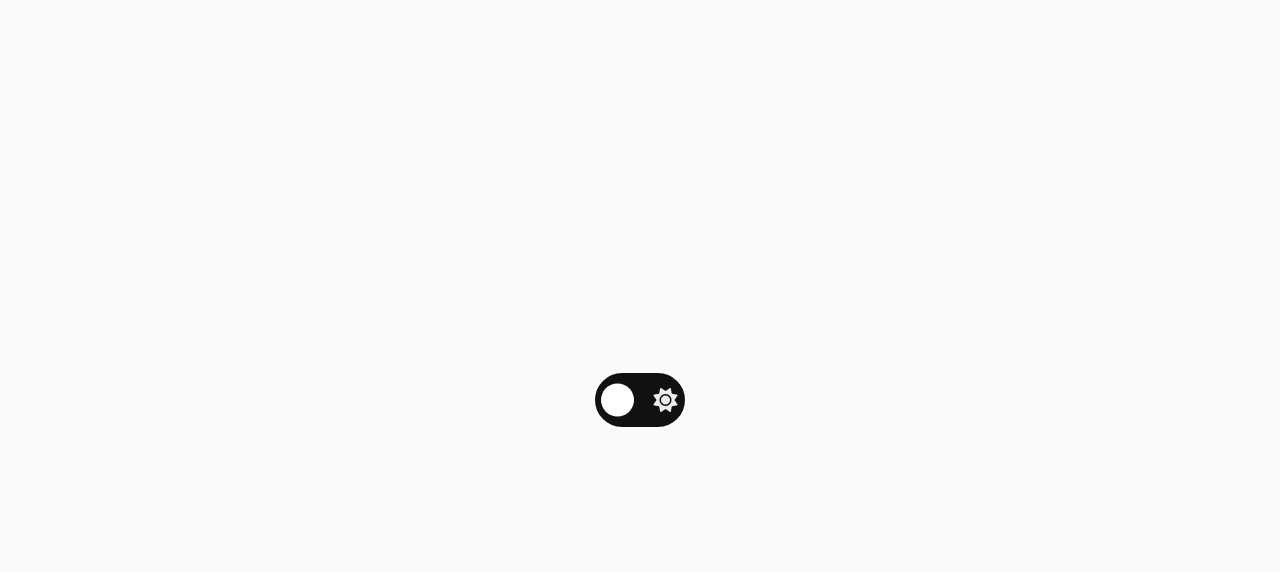
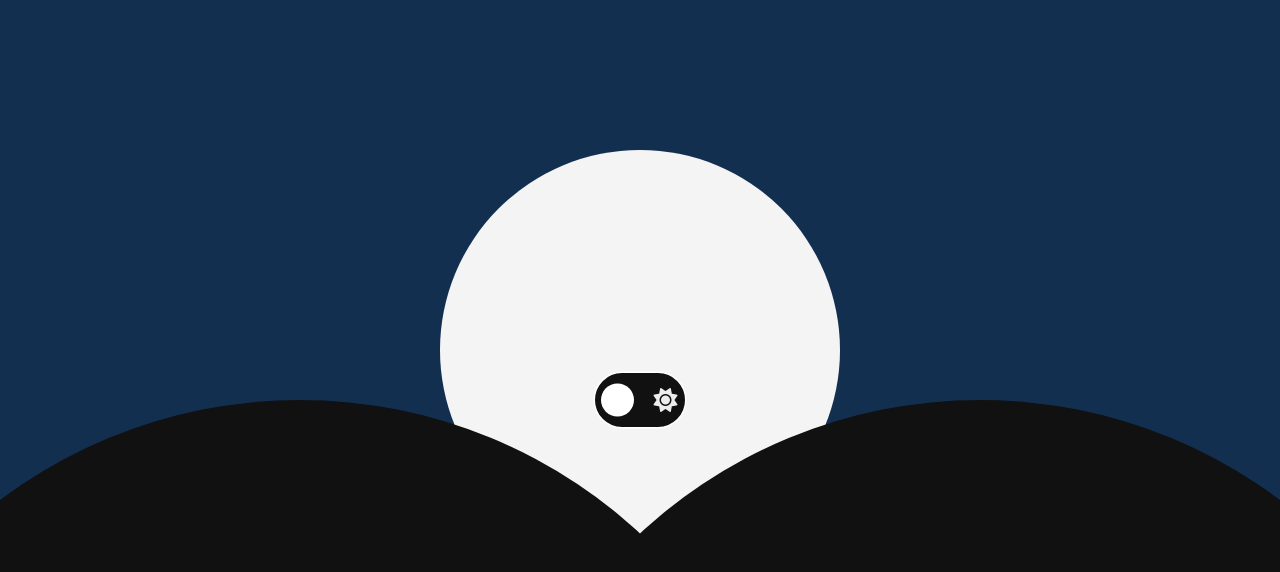
Before and after one commit to gabrielstanlay/theme-changer, a plain HTML site: page index.html in a window 1280 px wide. Drawn offline with Linux system fonts and the light colour scheme.

Commit message:
Add files via upload
made a sky background that changes with the theme

```diff
--- a/index.html
+++ b/index.html
@@ -1,4 +1,4 @@
-<!-- github: eostanlay / discord: stanlay#4465 -->
+<!-- github: eostanlay / discord: stanlay#0001 -->
 <!DOCTYPE html>
 
 <head>
@@ -7,6 +7,7 @@
 </head>
 
 <body>
+	<div class="sky" id="sky"><p></p></div>
 	<div>
 		<input type="checkbox" class="checkbox" id="changer" />
 		<label class="label" for="changer">
--- a/main.css
+++ b/main.css
@@ -1,3 +1,5 @@
+/* to set it to light theme do name.light */
+
 * {
 margin: 0px;
 padding: 0px;
@@ -15,9 +17,10 @@ justify-content: center;
 transition: background 0.2s linear;
 }
 
-body.dark {
+/* unused on update
+body.light {
 background: #131313;
-}
+}*/
 
 .checkbox {
 opacity: 0;
@@ -58,3 +61,61 @@ transform: translateX(30px);
 .fa-moon, .fa-sun {
 color: #ededed;
 }
+
+/* sky night */
+.sky {
+position: absolute;
+width: 100%;
+height: 100%;
+left: 0;
+background: #122F50;
+overflow: hidden;
+transition: background 0.2s linear;
+}
+
+.sky:before, .sky:after {
+content: '';
+position: absolute;
+width: 1000px;
+height: 1000px;
+border-radius: 50%;
+bottom: -600px;
+z-index: 1;
+}
+
+.sky:before {
+background: #111;
+left: -200px;
+}
+
+.sky:after {
+background: #111;
+right: -200px;
+}
+
+.sky p {
+background: #F4F4F4;
+width: 400px;
+height: 400px;
+border-radius: 50%;
+position: absolute;
+top: 150px;
+left: 50%;
+transform: translateX(-50%);
+}
+/* sidetab contrate dia */
+.sky.light {
+background: #F2AD43;
+}
+
+.sky.light:before {
+background: #E08027;
+}
+
+.sky.light:after {
+background: #824B20;
+}
+
+.sky.light p {
+background: #FFF58F;
+}
--- a/script.js
+++ b/script.js
@@ -1,5 +1,7 @@
 const changer = document.getElementById('changer')
 
 changer.addEventListener('change', () => {
-  document.body.classList.toggle('dark')
+  document.body.classList.toggle('light')
+  document.getElementById('sky').classList.toggle('light')
+  //if you want to add a div just set div id and add it here.
 })
```
